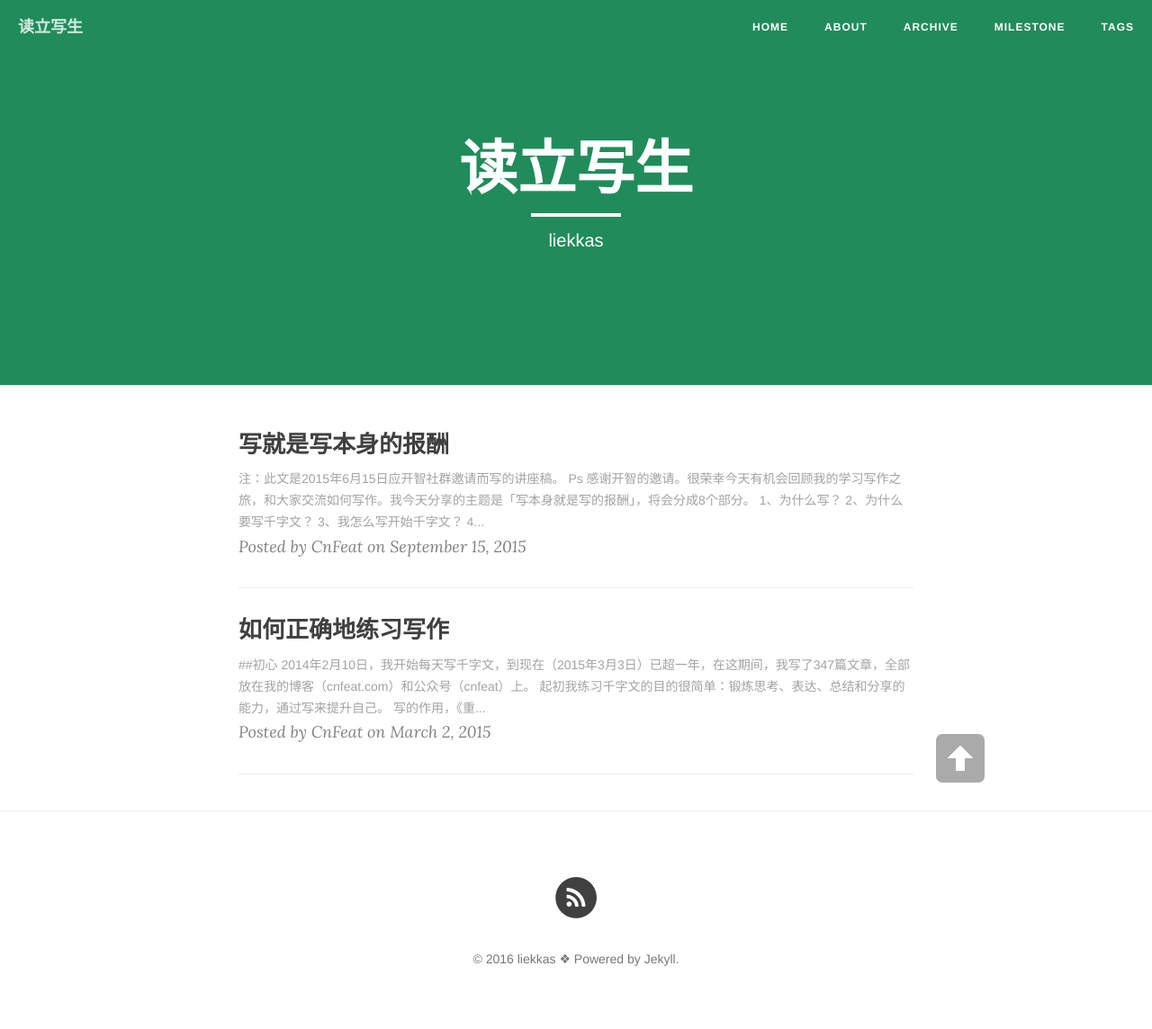
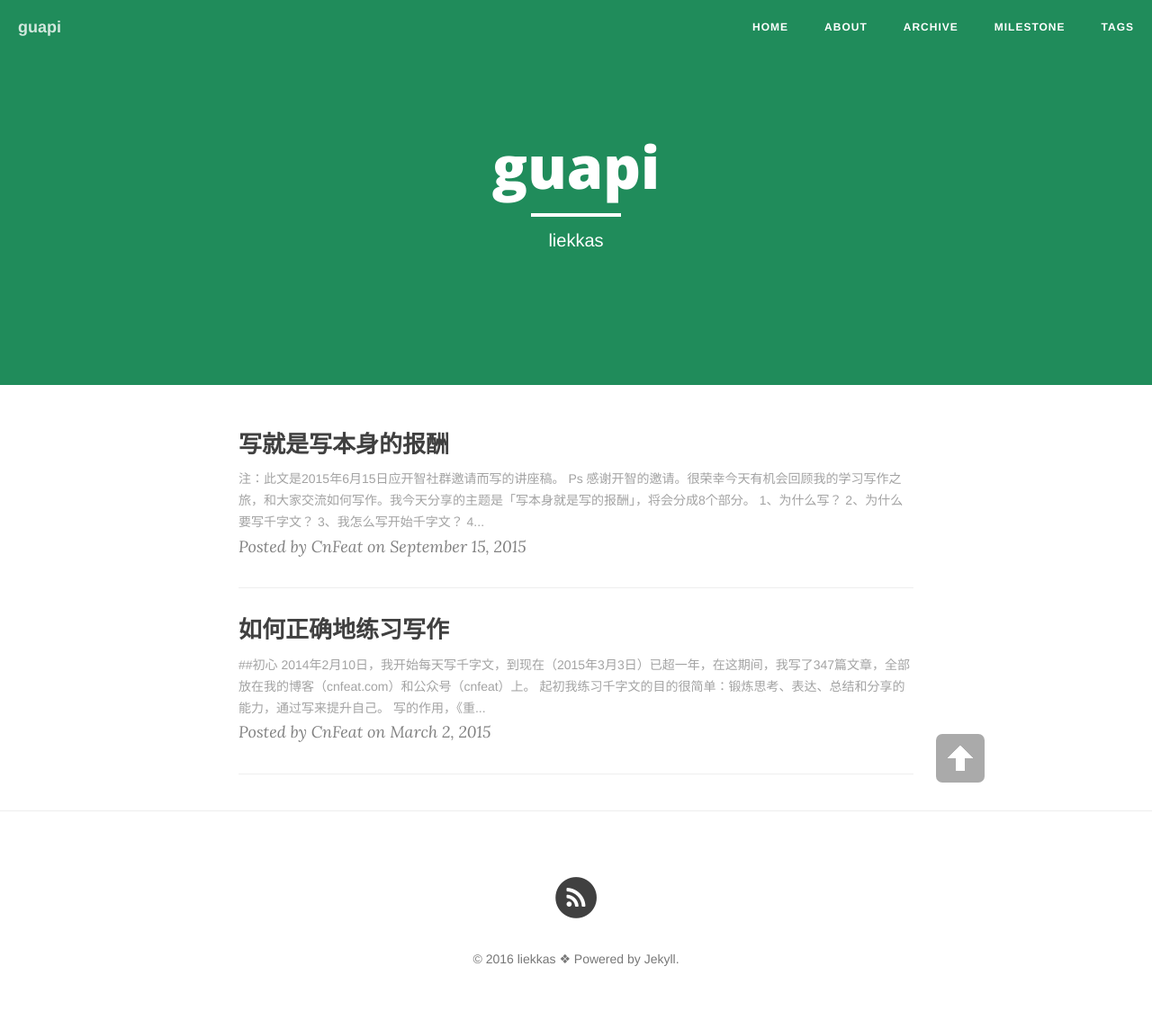
Before and after one commit to kotomifi/kotomifi.github.io, a Jekyll site: the page built from index.html, in a window 1280 px wide. Shown: the whole page at 90% size. Built offline with Jekyll 4.4.1, drawn with Linux system fonts in a browser that asks for light colours; nearby versions of some CDN libraries; the list of posts is cut into pages by our own code.

```diff
--- a/_config.yml
+++ b/_config.yml
@@ -1,5 +1,5 @@
 # Site settings
-title: 读立写生
+title: guapi
 header-img: "img/green.jpg"
 tagline: "cn"
 description: "liekkas|读而立·写而生"
```
